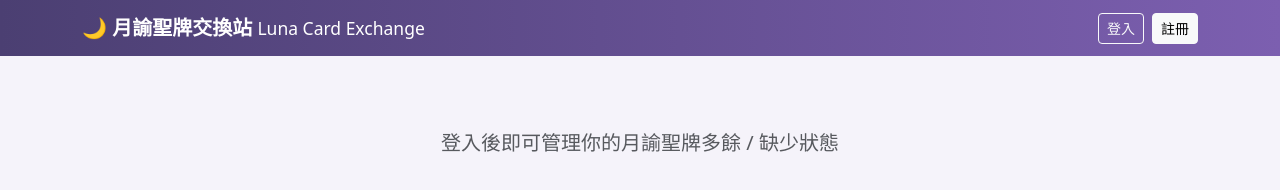
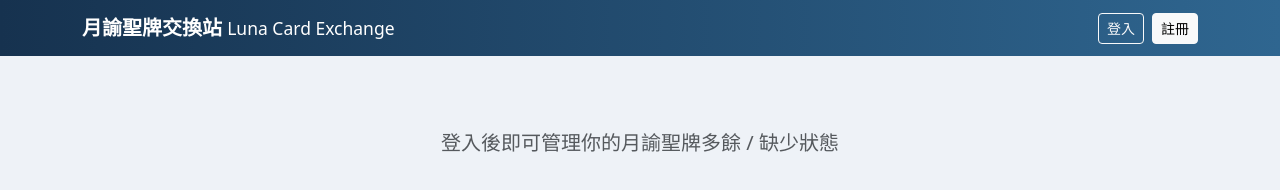
Before and after one commit to JuneChen1/genshin-card-exchange, a website: page public/index.html in a window 1280 px wide. Drawn offline with nearby package versions, Linux system fonts and the light colour scheme.

Commit message:
style(web): switch theme to dark blue

```diff
--- a/public/css/style.css
+++ b/public/css/style.css
@@ -1,14 +1,14 @@
 :root {
-  --luna-primary: #4b3f72;
-  --luna-accent: #d8b4fe;
+  --luna-primary: #16324f;
+  --luna-accent: #8ecae6;
 }
 
 body {
-  background: #f5f3fa;
+  background: #eef2f7;
 }
 
 .app-navbar {
-  background: linear-gradient(90deg, var(--luna-primary), #7c5fb0);
+  background: linear-gradient(90deg, var(--luna-primary), #2f6690);
 }
 
 .card-item img {
--- a/public/index.html
+++ b/public/index.html
@@ -14,7 +14,7 @@
 
   <nav class="navbar navbar-expand-lg navbar-dark app-navbar">
     <div class="container">
-      <a class="navbar-brand fw-bold" href="/">🌙 月諭聖牌交換站 <small class="fw-normal">Luna Card Exchange</small></a>
+      <a class="navbar-brand fw-bold" href="/">月諭聖牌交換站 <small class="fw-normal">Luna Card Exchange</small></a>
       <div id="auth-area" class="d-flex gap-2">
         <button class="btn btn-outline-light btn-sm" data-bs-toggle="modal" data-bs-target="#loginModal" id="btn-show-login">登入</button>
         <button class="btn btn-light btn-sm" data-bs-toggle="modal" data-bs-target="#registerModal" id="btn-show-register">註冊</button>
```
